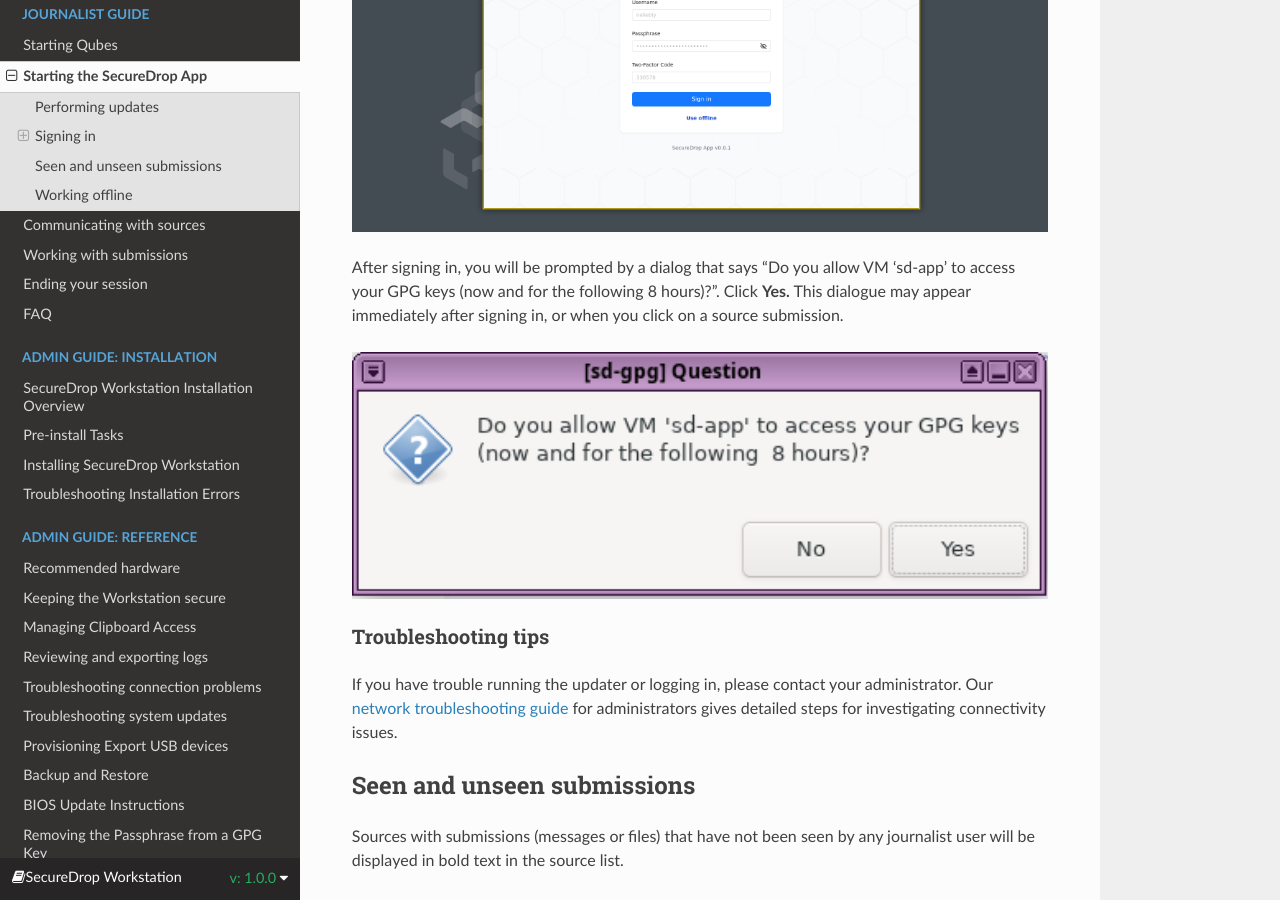
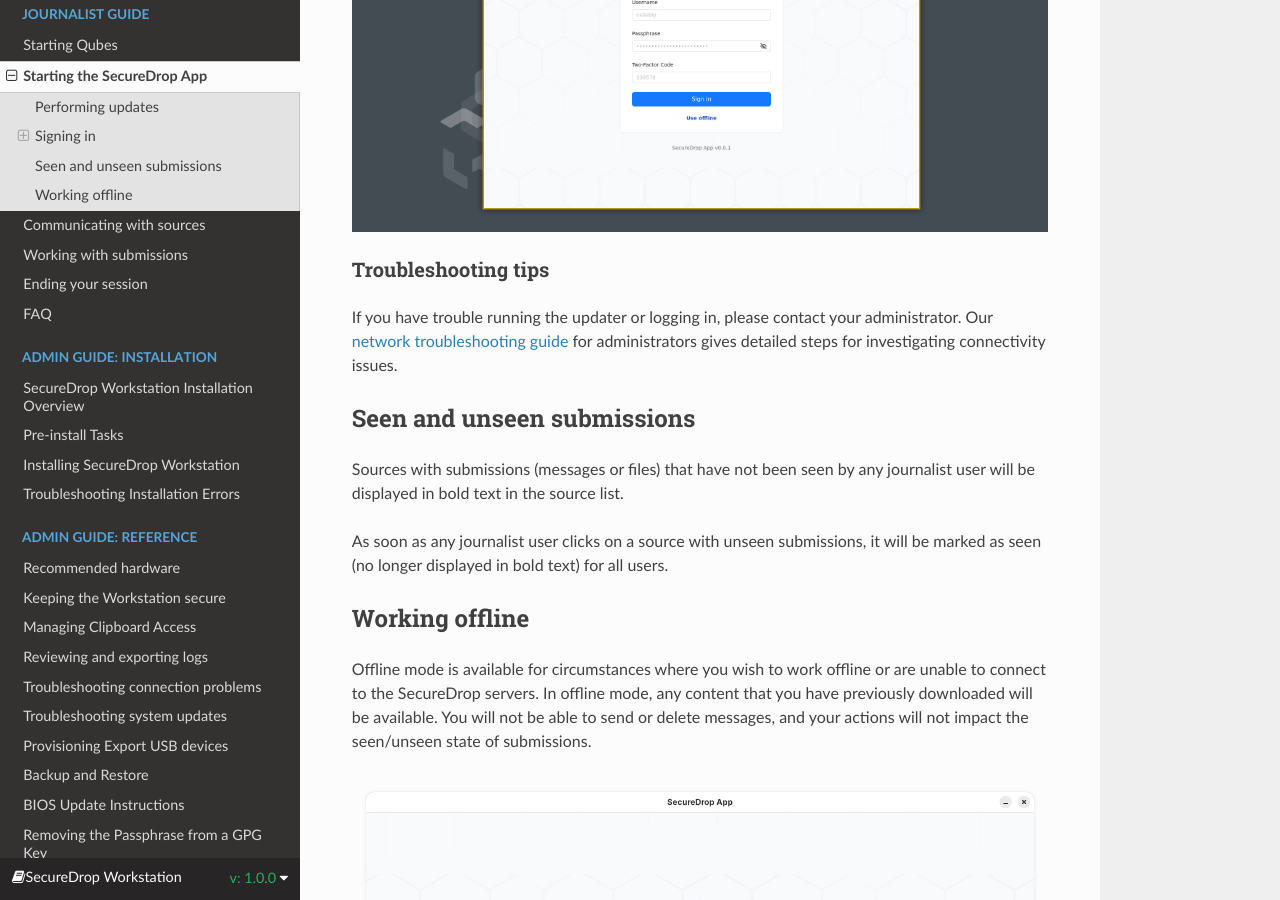
Before and after one commit to freedomofpress/securedrop-workstation-docs, a Sphinx documentation site: the page built from docs/journalist/starting_client.rst, in a window 1280 px wide and 900 px high, scrolled down 2308 px. Built offline with Sphinx 7.4.7 and the Read the Docs theme 3.1.0, drawn with Linux system fonts in a browser that asks for light colours.

Commit message:
Remove GPG prompt instructions
Co-authored-by: deeplow <deeplow@users.noreply.github.com>

```diff
--- a/docs/journalist/starting_client.rst
+++ b/docs/journalist/starting_client.rst
@@ -41,13 +41,6 @@
 Interface.
 
 |screenshot_sd-app_login|
-
-After signing in, you will be prompted by a dialog that says “Do you allow VM
-‘sd-app’ to access your GPG keys (now and for the following 8 hours)?”.
-Click **Yes.** This dialogue may appear immediately after signing in, or when
-you click on a source submission.
-
-|screenshot_gpg_access|
 
 Troubleshooting tips
 ~~~~~~~~~~~~~~~~~~~~
@@ -94,8 +87,6 @@
   :width: 100%
 .. |screenshot_sd-app_login| image:: ../images/screenshot_sd-app_login.png
   :width: 100%
-.. |screenshot_gpg_access| image:: ../images/screenshot_gpg_access.png
-  :width: 100%
 .. |screenshot_use_offline| image:: ../images/screenshot_use_offline.png
   :width: 100%
 .. |screenshot_offline_mode| image:: ../images/screenshot_offline_mode.png
```
Also changed, not shown: docs/images/screenshot_gpg_access.png (deleted).
